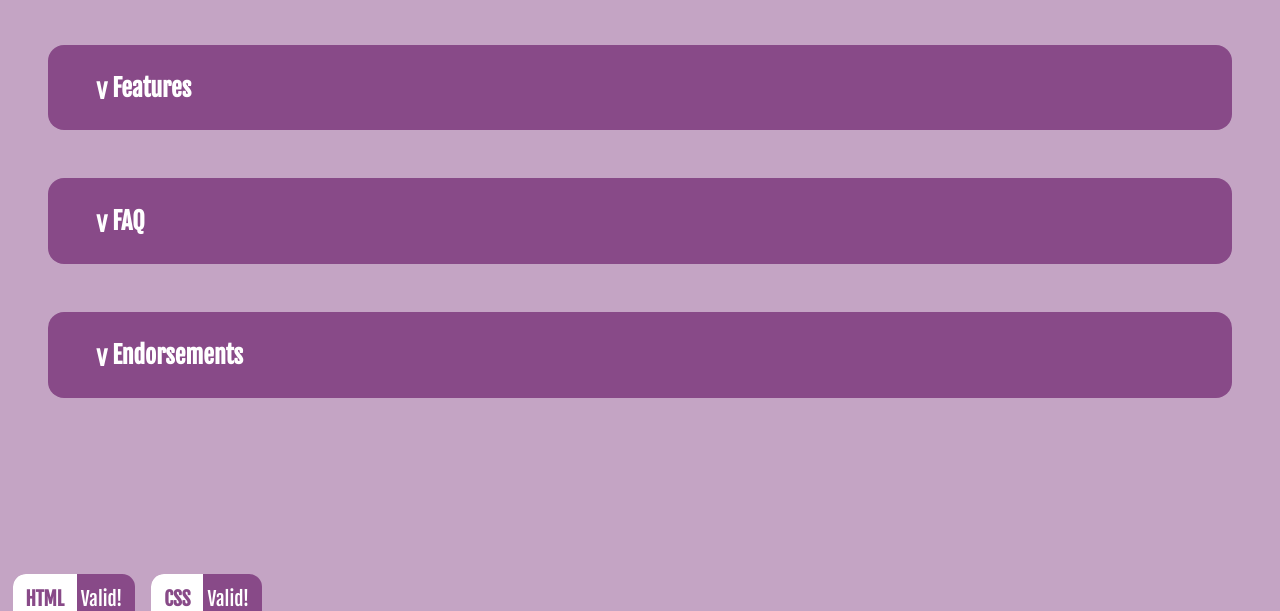
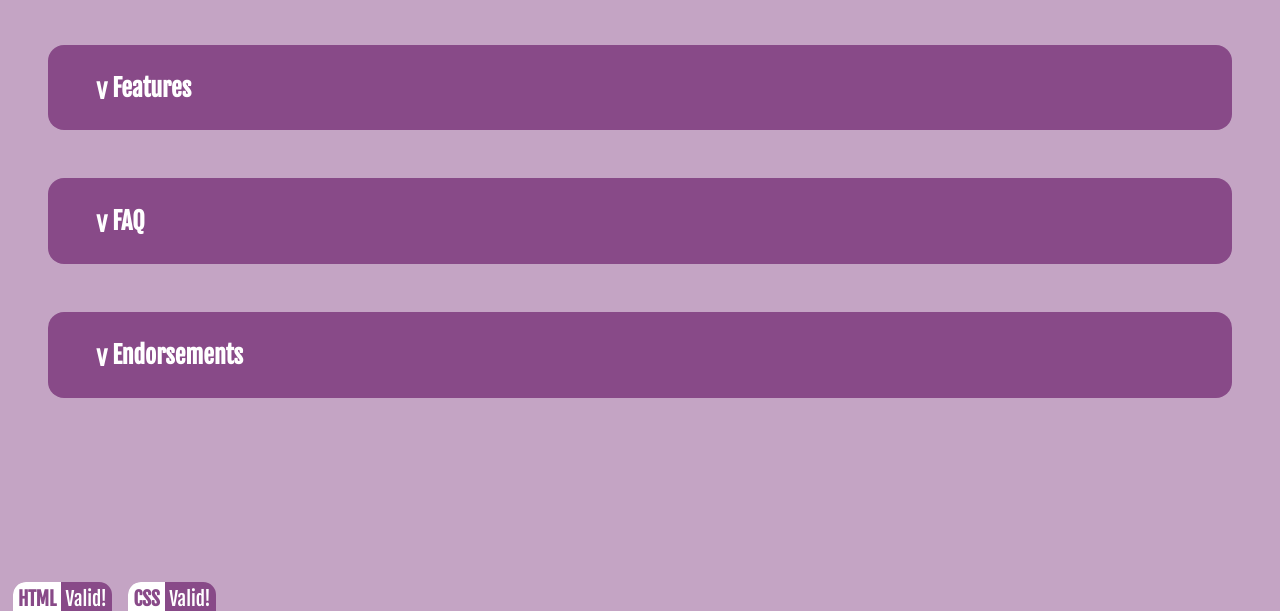
Before and after one commit to HorseScary/HJES, a plain HTML site: page index.html in a window 1280 px wide. Shown: the part 189-800 px from the top of the page. Drawn offline with Linux system fonts and the light colour scheme.

Commit message:
modified padding in validation links

```diff
--- a/website-resources/style.scss
+++ b/website-resources/style.scss
@@ -111,7 +111,7 @@ footer {
         background-color: $background-color;
         color: white;
 
-        padding: 1vw 1vw 0 0;
+        padding: .4vw .4vw 0 0;
         margin: 1vw 0 1vw 1vw;
 
         border-radius: 1vw 1vw 0 0;
@@ -119,7 +119,7 @@ footer {
         strong {
             background-color: white;
             color: $background-color;
-            padding: 1vw 1vw 0;
+            padding: .4vw .4vw 0 .4vw;
 
             border-radius: 1vw 0 0 0;
         }
```
Also changed, not shown: website-resources/style.css.
